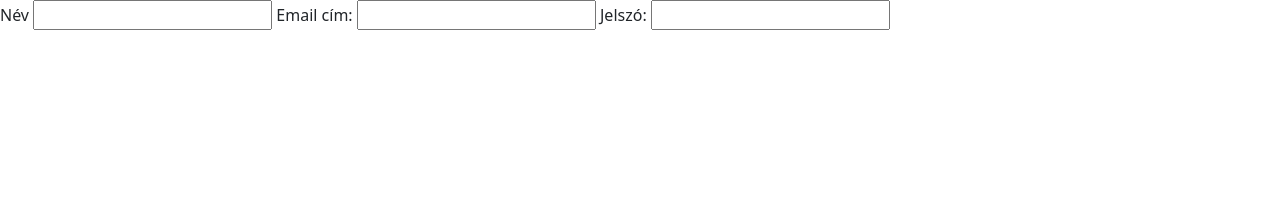
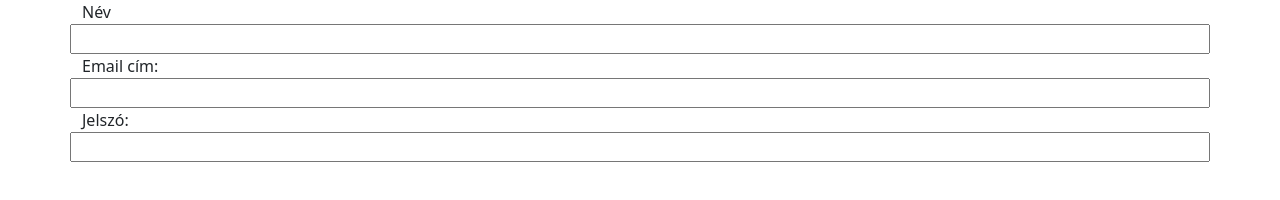
Before and after one commit to etnevelpriv/verzioKezelesOraiMunka, a website built with Vite: page index.html in a window 1280 px wide. Built offline with nearby package versions, Linux system fonts and the light colour scheme.

Commit message:
Minimalis bootstrap formazas a formra

```diff
--- a/index.html
+++ b/index.html
@@ -4,21 +4,25 @@
 <head>
   <meta charset="UTF-8">
   <meta name="viewport" content="width=device-width, initial-scale=1.0">
-  <link href="https://cdn.jsdelivr.net/npm/bootstrap@5.3.8/dist/css/bootstrap.min.css" rel="stylesheet" integrity="sha384-sRIl4kxILFvY47J16cr9ZwB07vP4J8+LH7qKQnuqkuIAvNWLzeN8tE5YBujZqJLB" crossorigin="anonymous">
+  <link href="https://cdn.jsdelivr.net/npm/bootstrap@5.3.8/dist/css/bootstrap.min.css" rel="stylesheet"
+    integrity="sha384-sRIl4kxILFvY47J16cr9ZwB07vP4J8+LH7qKQnuqkuIAvNWLzeN8tE5YBujZqJLB" crossorigin="anonymous">
   <title>VerzioKezeles</title>
 </head>
 
 <body>
-  <form>
+  <form class="container">
+    <div class="row">
       <label for="nameInput">Név</label>
       <input type="text" name="name" id="nameInput">
-
+    </div>
+    <div class="row">
       <label for="emailInput">Email cím:</label>
       <input type="email" name="email" id="emailInput">
-
+    </div>
+    <div class="row">
       <label for="passwordInput">Jelszó:</label>
       <input type="password" name="password" id="passwordInput">
-
+    </div>
   </form>
   <script type="module" src="./src/main.js"></script>
 </body>
```
Lines whose indentation alone changed are shown as unchanged.
